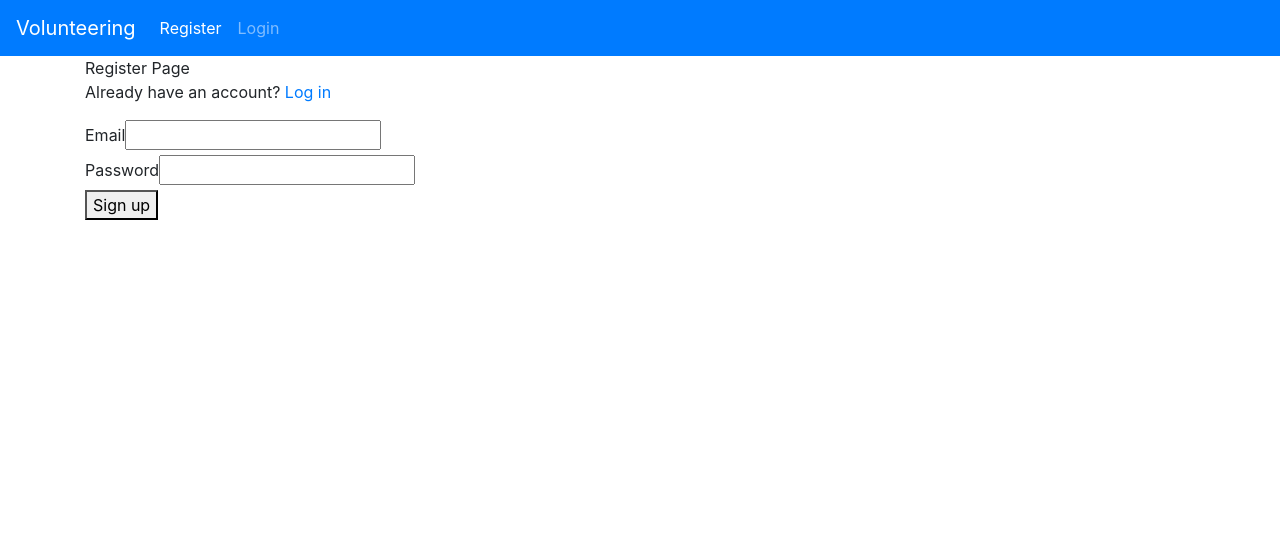
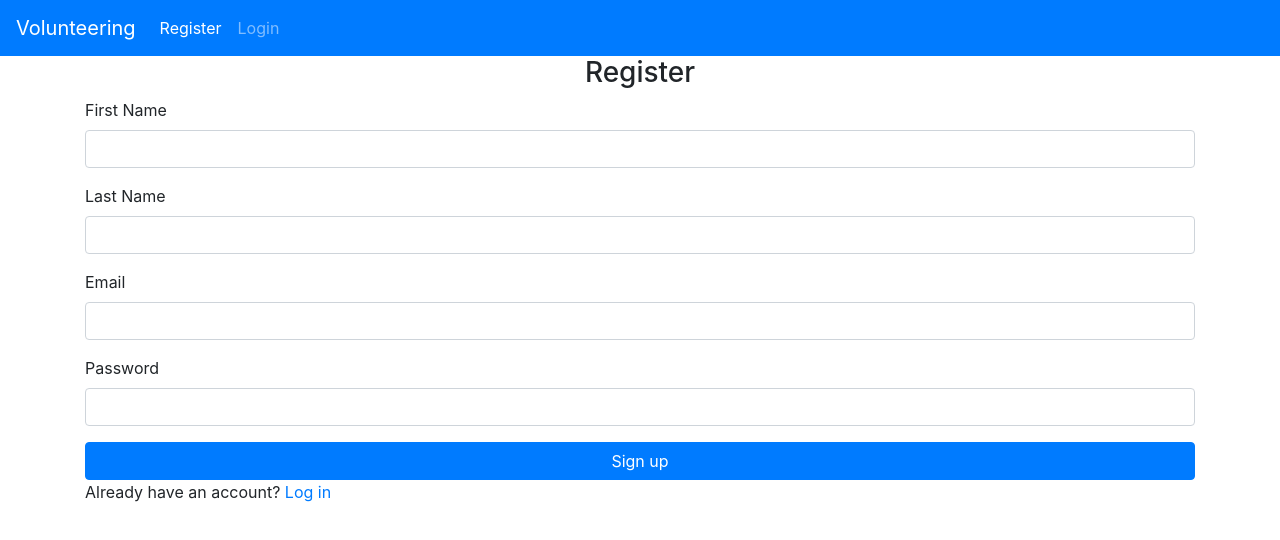
Before and after one commit to seniorproject2020/volunteerapp, a React app: page /register in a window 1280 px wide. Shown: the top 540 px of the page. Built offline with nearby package versions, Linux system fonts and the light colour scheme.

Commit message:
Steps to UI

```diff
--- a/src/client/components/auth/Login.jsx
+++ b/src/client/components/auth/Login.jsx
@@ -51,44 +51,42 @@ class Login extends Component {
   };
 
   render() {
+    const { errors } = this.state;
     return (
-      <div>
-        <div>
-          Login Page
-          <p>
-            Don't have an account?
-            {' '}
-            <Link to="/register">Register</Link>
-          </p>
-        </div>
-
+      <div className="wrapper">
+        <div className="inner-wrapper">
           <form noValidate onSubmit={this.onSubmit}>
-          <div>
+            <h3 className="text-center">Sign in</h3>
+            <div className="form-group">
+              <label htmlFor="email">Email</label>
               <input
-              onChange={this.onChange}
-              required
+                onChange={this.onChange} required
                 value={this.state.email}
                 id="email"
                 type="email"
+                className="form-control"
               />
-            <label htmlFor="email">Email</label>
             </div>
-          <div>
+            <div className="form-group">
+              <label htmlFor="password">Password</label>
               <input
-              onChange={this.onChange}
-              required
+                onChange={this.onChange} required
                 value={this.state.password}
                 id="password"
                 type="password"
+                className="form-control"
               />
-            <label htmlFor="password">Password</label>
             </div>
             <div>
-            <button type="submit">
+              <button type="submit" className="btn btn-primary btn-block">
                 Log in
               </button>
             </div>
+            <p className="links">
+              Don't have an account? <Link to="/register">Register</Link>
+            </p>
           </form>
+        </div>
       </div>
     );
   }
--- a/src/client/components/auth/Register.jsx
+++ b/src/client/components/auth/Register.jsx
@@ -10,6 +10,8 @@ class Register extends Component {
     this.state = {
       email: '',
       password: '',
+      firstName: '',
+      lastName: '',
     };
   }
 
@@ -40,51 +42,69 @@ class Register extends Component {
     const newUser = {
       email: this.state.email,
       password: this.state.password,
+      firstName: this.state.firstName,
+      lastName: this.state.lastName
     };
 
-    console.log(newUser);
     this.props.registerUser(newUser, this.props.history);
   };
 
   render() {
     return (
-      <div>
-        <div>
-          Register Page
-          <p>
-            Already have an account?
-            {' '}
-            <Link to="/login">Log in</Link>
-          </p>
+      <div className="wrapper">
+        <div className="inner-wrapper">
+          <form noValidate onSubmit={this.onSubmit}>
+            <h3 className="text-center">Register</h3>
+            <div className="form-group">
+              <label htmlFor="text">First Name</label>
+              <input
+                onChange={this.onChange} required
+                value={this.state.firstName}
+                id="firstName"
+                type="text"
+                className="form-control"
+              />
             </div>
-
-        <form noValidate onSubmit={this.onSubmit}>
-          <div>
+            <div className="form-group">
+              <label htmlFor="text">Last Name</label>
+              <input
+                onChange={this.onChange} required
+                value={this.state.lastName}
+                id="lastName"
+                type="text"
+                className="form-control"
+              />
+            </div>
+            <div className="form-group">
               <label htmlFor="email">Email</label>
               <input
-              onChange={this.onChange}
-              required
+                onChange={this.onChange} required
                 value={this.state.email}
                 id="email"
                 type="email"
+                className="form-control"
+              />
+            </div>
+            <div className="form-group">
+              <label htmlFor="password">Password</label>
+              <input
+                onChange={this.onChange} required
+                value={this.state.password}
+                id="password"
+                type="password"
+                className="form-control"
               />
             </div>
             <div>
-            <label htmlFor="password">Password</label>
-            <input
-              onChange={this.onChange}
-              required
-              value={this.state.password}
-              id="password"
-              type="password"
-            />
-          </div>
-          <div>
-            <button type="submit">
+              <button type="submit" className="btn btn-primary btn-block">
                 Sign up
               </button>
+              <p className="links">
+                Already have an account? <Link to="/login">Log in</Link>
+              </p>
             </div>
           </form>
+        </div>
       </div>
     );
   }
--- /dev/null
+++ b/src/client/components/auth/css/App.css
@@ -0,0 +1,27 @@
+.wrapper {
+  display: flex;
+  justify-content: center;
+  flex-direction: column;
+  text-align: left;
+}
+
+.inner-wrapper {
+  width: 450px;
+  margin: auto;
+  background: #ffffff;
+  box-shadow: 0px 14px 80px rgba(34, 35, 58, 0.2);
+  padding: 40px 55px 45px 55px;
+  transition: all .3s;
+}
+
+.wrapper .form-control:focus {
+  border-color: #167bff;
+  box-shadow: none;
+}
+
+.wrapper h3 {
+  text-align: center;
+  margin: 0;
+  line-height: 1;
+  padding-bottom: 20px;
+}
--- /dev/null
+++ b/src/client/components/auth/css/Login.css
@@ -0,0 +1,7 @@
+.links{
+  text-align: center;
+  font-size: 13px;
+  padding-top: 10px;
+  color: #7f7d7d;
+  margin: 0;
+}
--- a/src/server/routes/users.js
+++ b/src/server/routes/users.js
@@ -8,7 +8,7 @@ const router = express.Router();
 
 router.post('/register', async (req, res) => {
   try {
-    await UserController.registerUser(req.body.email, req.body.password);
+    await UserController.registerUser(req.body.email, req.body.password, req.body.firstName, req.body.lastName);
     res.status(200).end();
   } catch (err) {
     res.status(400).json(err.message);
--- a/src/server/services/controllers/user.js
+++ b/src/server/services/controllers/user.js
@@ -3,7 +3,7 @@ import User from '../../models/users';
 
 // TODO Update Error Messages
 const Controller = {
-  async registerUser(email, password) {
+  async registerUser(email, password, firstName, lastName) {
     const user = await User.findOne({ email });
 
     if (user) {
@@ -15,8 +15,8 @@ const Controller = {
       password,
       isAdmin: false,
       phone: '',
-      firstName: '',
-      lastName: '',
+      firstName,
+      lastName,
       totalHoursApproved: 0,
       loggedHours: [],
     };
```
Lines whose indentation alone changed are shown as unchanged.
